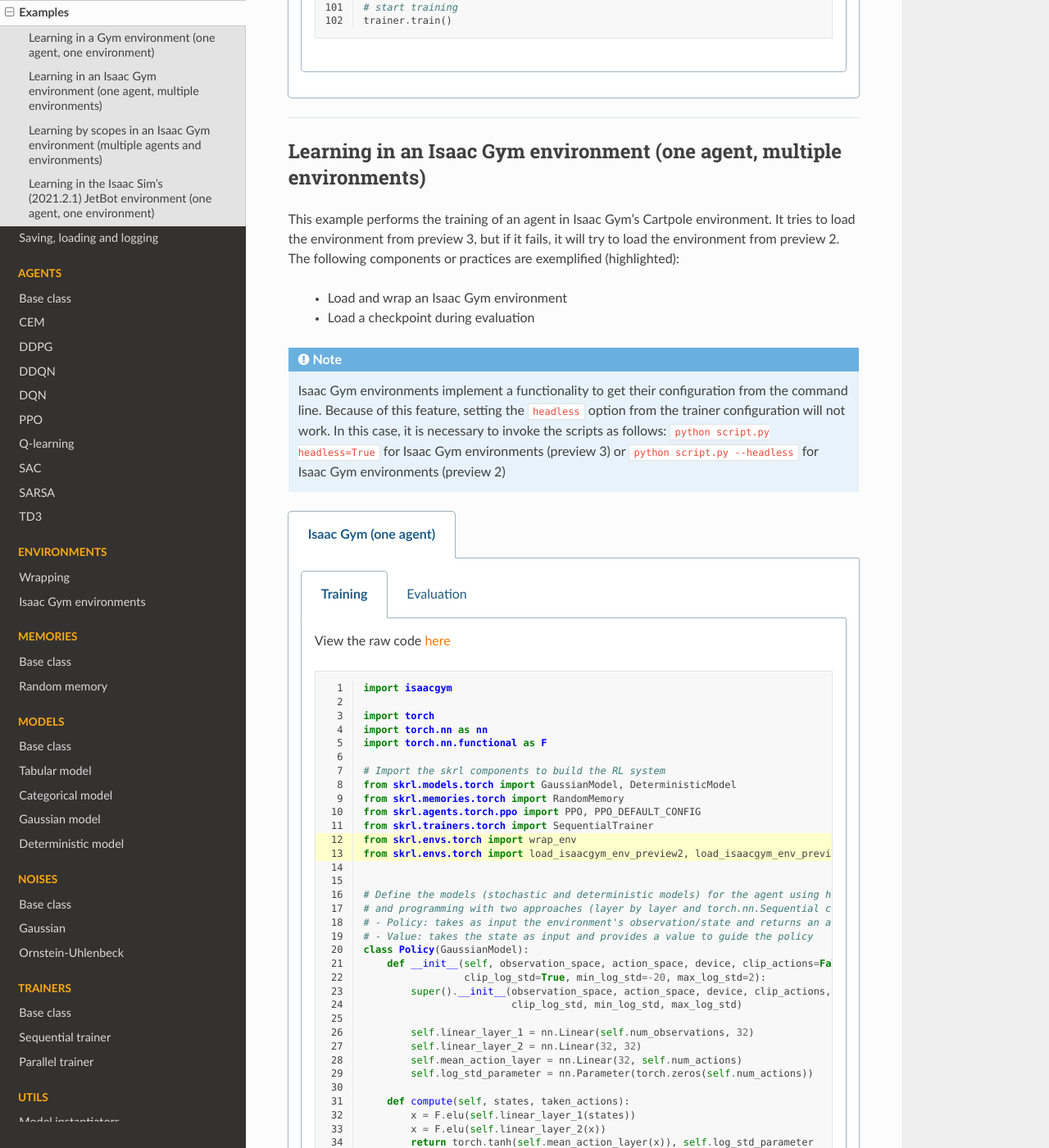
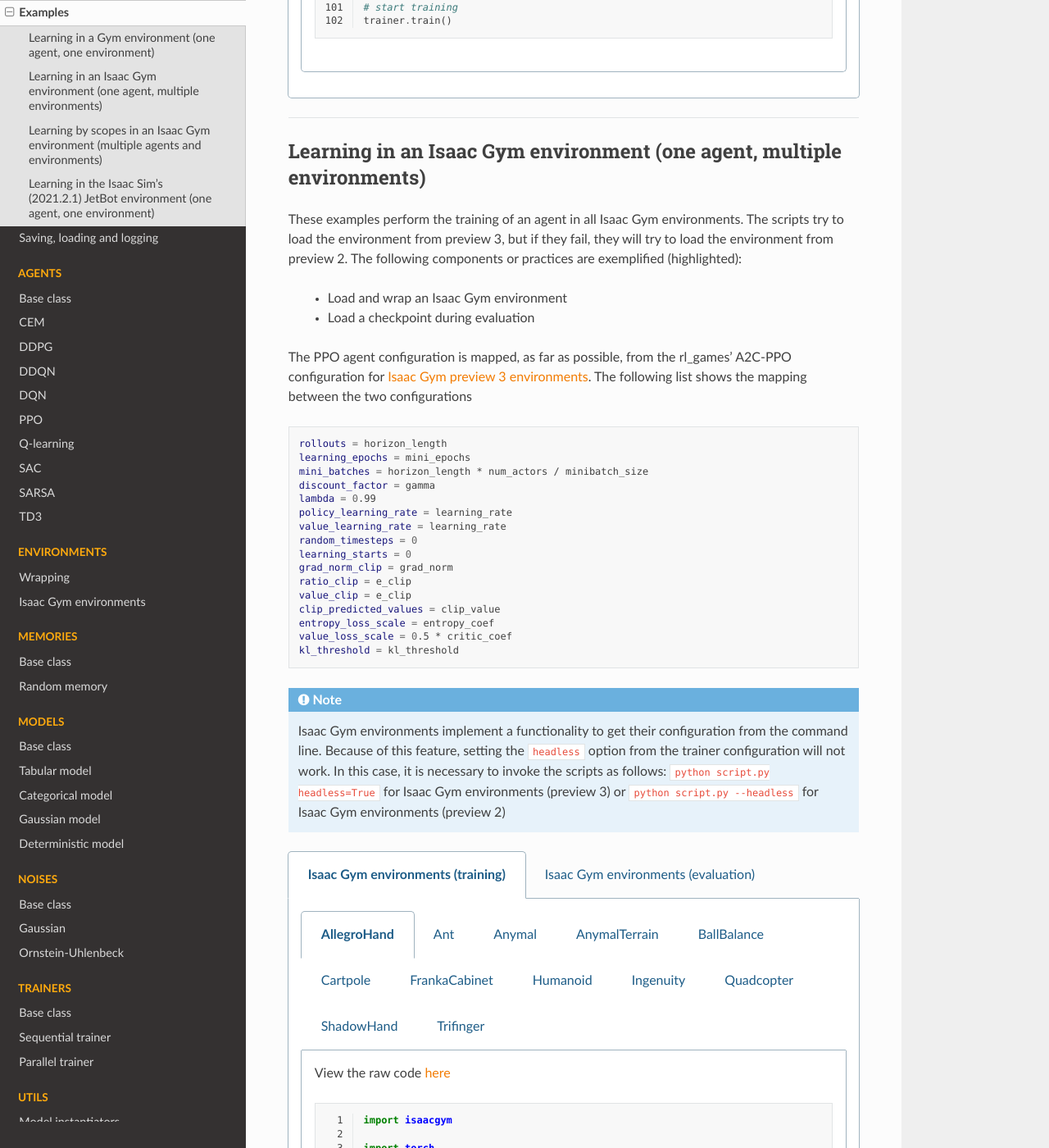
Before and after one commit to Toni-SM/skrl, a Sphinx documentation site: the page built from docs/source/intro/examples.rst, in a window 1280 px wide and 1400 px high, scrolled down 2531 px. Shown: the whole window at 82% size. Built offline with Sphinx 7.4.7 and the Read the Docs theme 2.0.0, drawn with Linux system fonts in a browser that asks for light colours; pages that are not in the unit, such as notebooks, are missing from menus; some of the changed text lies outside the part shown.

Commit message:
Show the examples for all Isaac Gym preview 3 environments in docs

```diff
--- a/docs/source/intro/examples.rst
+++ b/docs/source/intro/examples.rst
@@ -127,10 +127,31 @@
 Learning in an Isaac Gym environment (one agent, multiple environments)
 -----------------------------------------------------------------------
 
-This example performs the training of an agent in Isaac Gym's Cartpole environment. It tries to load the environment from preview 3, but if it fails, it will try to load the environment from preview 2. The following components or practices are exemplified (highlighted):
+These examples perform the training of an agent in all Isaac Gym environments. The scripts try to load the environment from preview 3, but if they fail, they will try to load the environment from preview 2. The following components or practices are exemplified (highlighted):
 
     - Load and wrap an Isaac Gym environment
     - Load a checkpoint during evaluation
+
+The PPO agent configuration is mapped, as far as possible, from the rl_games' A2C-PPO configuration for `Isaac Gym preview 3 environments <https://github.com/NVIDIA-Omniverse/IsaacGymEnvs/tree/main/isaacgymenvs/cfg/train>`_. The following list shows the mapping between the two configurations
+
+.. code-block:: bash
+
+    rollouts = horizon_length
+    learning_epochs = mini_epochs
+    mini_batches = horizon_length * num_actors / minibatch_size
+    discount_factor = gamma
+    lambda = 0.99
+    policy_learning_rate = learning_rate
+    value_learning_rate = learning_rate
+    random_timesteps = 0
+    learning_starts = 0
+    grad_norm_clip = grad_norm
+    ratio_clip = e_clip
+    value_clip = e_clip
+    clip_predicted_values = clip_value
+    entropy_loss_scale = entropy_coef
+    value_loss_scale = 0.5 * critic_coef
+    kl_threshold = kl_threshold
 
 .. note::
 
@@ -138,20 +159,123 @@
 
 .. tabs::
 
-    .. tab:: Isaac Gym (one agent)
+    .. tab:: Isaac Gym environments (training)
 
         .. tabs::
 
-            .. tab:: Training
+            .. tab:: AllegroHand
 
-                View the raw code `here <https://raw.githubusercontent.com/Toni-SM/skrl/main/docs/source/examples/isaacgym_cartpole_ppo.py>`_
+                View the raw code `here <https://raw.githubusercontent.com/Toni-SM/skrl/main/docs/source/examples/isaacgym3/ppo_allegro_hand.py>`_
 
-                .. literalinclude:: ../examples/isaacgym_cartpole_ppo.py
+                .. literalinclude:: ../examples/isaacgym3/ppo_allegro_hand.py
                     :language: python
                     :linenos:
-                    :emphasize-lines: 12-13, 53-58, 102
+                    :emphasize-lines: 12-13, 56-61
 
-            .. tab:: Evaluation
+            .. tab:: Ant
+
+                View the raw code `here <https://raw.githubusercontent.com/Toni-SM/skrl/main/docs/source/examples/isaacgym3/ppo_ant.py>`_
+
+                .. literalinclude:: ../examples/isaacgym3/ppo_ant.py
+                    :language: python
+                    :linenos:
+                    :emphasize-lines: 12-13, 56-61
+
+            .. tab:: Anymal
+
+                View the raw code `here <https://raw.githubusercontent.com/Toni-SM/skrl/main/docs/source/examples/isaacgym3/ppo_anymal.py>`_
+
+                .. literalinclude:: ../examples/isaacgym3/ppo_anymal.py
+                    :language: python
+                    :linenos:
+                    :emphasize-lines: 12-13, 56-61
+
+            .. tab:: AnymalTerrain
+
+                View the raw code `here <https://raw.githubusercontent.com/Toni-SM/skrl/main/docs/source/examples/isaacgym3/ppo_anymal_terrain.py>`_
+
+                .. literalinclude:: ../examples/isaacgym3/ppo_anymal_terrain.py
+                    :language: python
+                    :linenos:
+                    :emphasize-lines: 12-13, 56-61
+
+            .. tab:: BallBalance
+
+                View the raw code `here <https://raw.githubusercontent.com/Toni-SM/skrl/main/docs/source/examples/isaacgym3/ppo_ball_balance.py>`_
+
+                .. literalinclude:: ../examples/isaacgym3/ppo_ball_balance.py
+                    :language: python
+                    :linenos:
+                    :emphasize-lines: 12-13, 56-61
+
+            .. tab:: Cartpole
+
+                View the raw code `here <https://raw.githubusercontent.com/Toni-SM/skrl/main/docs/source/examples/isaacgym3/ppo_cartpole.py>`_
+
+                .. literalinclude:: ../examples/isaacgym3/ppo_cartpole.py
+                    :language: python
+                    :linenos:
+                    :emphasize-lines: 12-13, 52-57
+
+            .. tab:: FrankaCabinet
+
+                View the raw code `here <https://raw.githubusercontent.com/Toni-SM/skrl/main/docs/source/examples/isaacgym3/ppo_franka_cabinet.py>`_
+
+                .. literalinclude:: ../examples/isaacgym3/ppo_franka_cabinet.py
+                    :language: python
+                    :linenos:
+                    :emphasize-lines: 12-13, 56-61
+
+            .. tab:: Humanoid
+
+                View the raw code `here <https://raw.githubusercontent.com/Toni-SM/skrl/main/docs/source/examples/isaacgym3/ppo_humanoid.py>`_
+
+                .. literalinclude:: ../examples/isaacgym3/ppo_humanoid.py
+                    :language: python
+                    :linenos:
+                    :emphasize-lines: 12-13, 56-61
+
+            .. tab:: Ingenuity
+
+                View the raw code `here <https://raw.githubusercontent.com/Toni-SM/skrl/main/docs/source/examples/isaacgym3/ppo_ingenuity.py>`_
+
+                .. literalinclude:: ../examples/isaacgym3/ppo_ingenuity.py
+                    :language: python
+                    :linenos:
+                    :emphasize-lines: 12-13, 56-61
+
+            .. tab:: Quadcopter
+
+                View the raw code `here <https://raw.githubusercontent.com/Toni-SM/skrl/main/docs/source/examples/isaacgym3/ppo_quadcopter.py>`_
+
+                .. literalinclude:: ../examples/isaacgym3/ppo_quadcopter.py
+                    :language: python
+                    :linenos:
+                    :emphasize-lines: 12-13, 56-61
+
+            .. tab:: ShadowHand
+
+                View the raw code `here <https://raw.githubusercontent.com/Toni-SM/skrl/main/docs/source/examples/isaacgym3/ppo_shadow_hand.py>`_
+
+                .. literalinclude:: ../examples/isaacgym3/ppo_shadow_hand.py
+                    :language: python
+                    :linenos:
+                    :emphasize-lines: 12-13, 60-65
+
+            .. tab:: Trifinger
+
+                View the raw code `here <https://raw.githubusercontent.com/Toni-SM/skrl/main/docs/source/examples/isaacgym3/ppo_trifinger.py>`_
+
+                .. literalinclude:: ../examples/isaacgym3/ppo_trifinger.py
+                    :language: python
+                    :linenos:
+                    :emphasize-lines: 12-13, 60-65
+
+    .. tab:: Isaac Gym environments (evaluation)
+
+        .. tabs::
+
+            .. tab:: Cartpole
 
                 View the raw code `here <https://raw.githubusercontent.com/Toni-SM/skrl/main/docs/source/examples/isaacgym_cartpole_ppo_eval.py>`_
 
```
